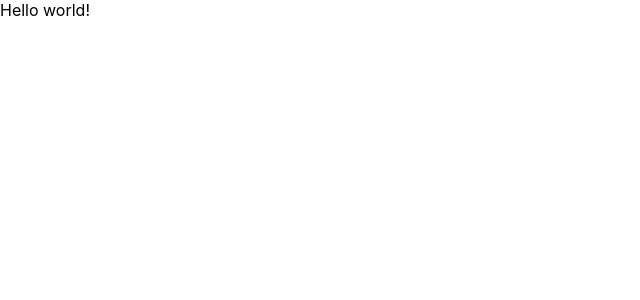
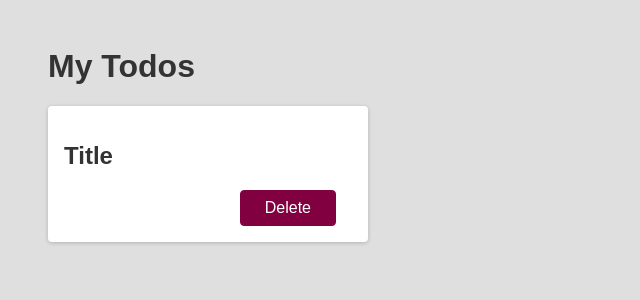
Before and after one commit to CodeProcessor/React-Simple-App, a JavaScript app: page / in a window 1280 px wide. Shown: the top 300 px of the page, without its empty margins (0-640 px from the left). Built offline with nearby package versions, Linux system fonts and the light colour scheme; the HTML template or start-up script is replaced by a standard one.

Commit message:
Added CSS and a sample todo button

```diff
--- a/src/App.js
+++ b/src/App.js
@@ -1,6 +1,14 @@
 function App() {
   return (
-    <div> Hello world!</div>
+    <div>
+      <h1>My Todos</h1>
+      <div className='card'>
+        <h2>Title</h2>
+        <div className='actions'>
+          <button className='btn'> Delete</button>
+        </div>
+      </div>
+    </div>
   );
 }
 
--- a/src/index.css
+++ b/src/index.css
@@ -1,13 +1,73 @@
-body {
-  margin: 0;
-  font-family: -apple-system, BlinkMacSystemFont, 'Segoe UI', 'Roboto', 'Oxygen',
-    'Ubuntu', 'Cantarell', 'Fira Sans', 'Droid Sans', 'Helvetica Neue',
-    sans-serif;
-  -webkit-font-smoothing: antialiased;
-  -moz-osx-font-smoothing: grayscale;
+* {
+  box-sizing: border-box;
 }
 
-code {
-  font-family: source-code-pro, Menlo, Monaco, Consolas, 'Courier New',
-    monospace;
+body {
+  font-family: sans-serif;
+  margin: 3rem;
+  background-color: #dfdfdf;
 }
+
+h1, h2 {
+  color: #333333;
+}
+
+.btn {
+  font: inherit;
+  padding: 0.5rem 1.5rem;
+  cursor: pointer;
+  border-radius: 4px;
+  background-color: #800040;
+  color: white;
+  border: 1px solid #800040;
+  margin: 0 1rem;
+}
+
+.btn:hover {
+  background-color: #9c1458;
+  border-color: #9c1458;
+}
+
+.btn--alt {
+  background-color: transparent;
+  color: #800040;
+}
+
+.btn--alt:hover {
+  background-color: #f8dae9;
+}
+
+.card {
+  background-color: white;
+  border-radius: 4px;
+  box-shadow: 0 1px 4px rgba(0, 0, 0, 0.2);
+  padding: 1rem;
+  width: 20rem;
+}
+
+.actions {
+  text-align: right;
+}
+
+.modal {
+  box-shadow: 0 1px 4px rgba(0, 0, 0, 0.2);
+  border-radius: 6px;
+  background-color: white;
+  padding: 1rem;
+  text-align: center;
+  width: 30rem;
+  z-index: 10;
+  position: fixed;
+  top: 20vh;
+  left: calc(50% - 15rem);
+}
+
+.backdrop {
+  position: fixed;
+  z-index: 1;
+  background-color: rgba(0, 0, 0, 0.75);
+  width: 100%;
+  height: 100vh;
+  top: 0;
+  left: 0;
+}
```
